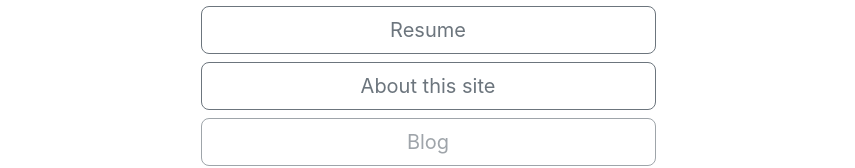
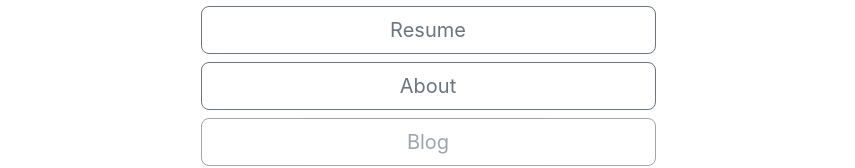
Before and after one commit to moosecodes/mc-nextjs-blog, a Next.js app: page / in a window 1280 px wide. Shown: the part 651-819 px from the top of the page, without its empty margins (212-1067 px from the left). Built offline with nearby package versions, Linux system fonts and the light colour scheme.

Commit message:
update button label

```diff
--- a/components/HomeStack.js
+++ b/components/HomeStack.js
@@ -17,7 +17,7 @@ function HomeStack() {
         <Button size="lg" href="https://www.linkedin.com/in/mustafaishaq/" target="_blank" variant="secondary">LinkedIn Profile</Button>
         <Button size="lg" href="https://www.github.com/moosecodes/" target="_blank" variant="secondary">Github Profile</Button>
         <Button size="lg" href="https://drive.google.com/file/d/1BEk6qDZ5Ul7Tj_MEEE4bJbsLg5e0rzMH/view" target="_blank" variant="outline-secondary">Resume</Button>
-        <Button size="lg" href="/about" variant="outline-secondary">About this site</Button>
+        <Button size="lg" href="/about" variant="outline-secondary">About</Button>
         <Button size="lg" href="/blog" variant="outline-secondary" disabled>Blog</Button>
       </Stack>
     </Container>
```
